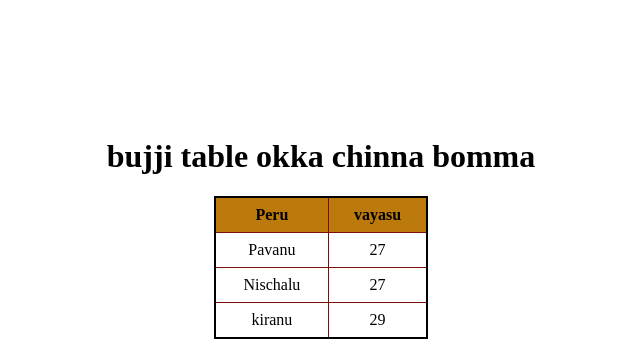
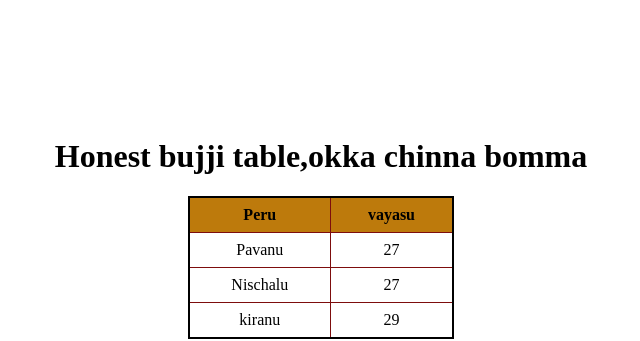
Before and after one commit to pavanadabala/nerchukuntara, a plain HTML site: page table-with-image.html in a window 1280 px wide. Shown: the top 341 px of the page, without its empty margins (319-959 px from the left). Drawn offline with Linux system fonts and the light colour scheme.

Commit message:
Honesty table

```diff
--- a/table-with-image.html
+++ b/table-with-image.html
@@ -46,7 +46,7 @@
 
 <body>
     <div class="container">
-        <h1>bujji table okka chinna bomma</h1>
+        <h1>Honest bujji table,okka chinna bomma</h1>
         <div class="table-container" style="text-align: center;">
             <table style="margin-bottom: 20px;">
                 <thead>
```
